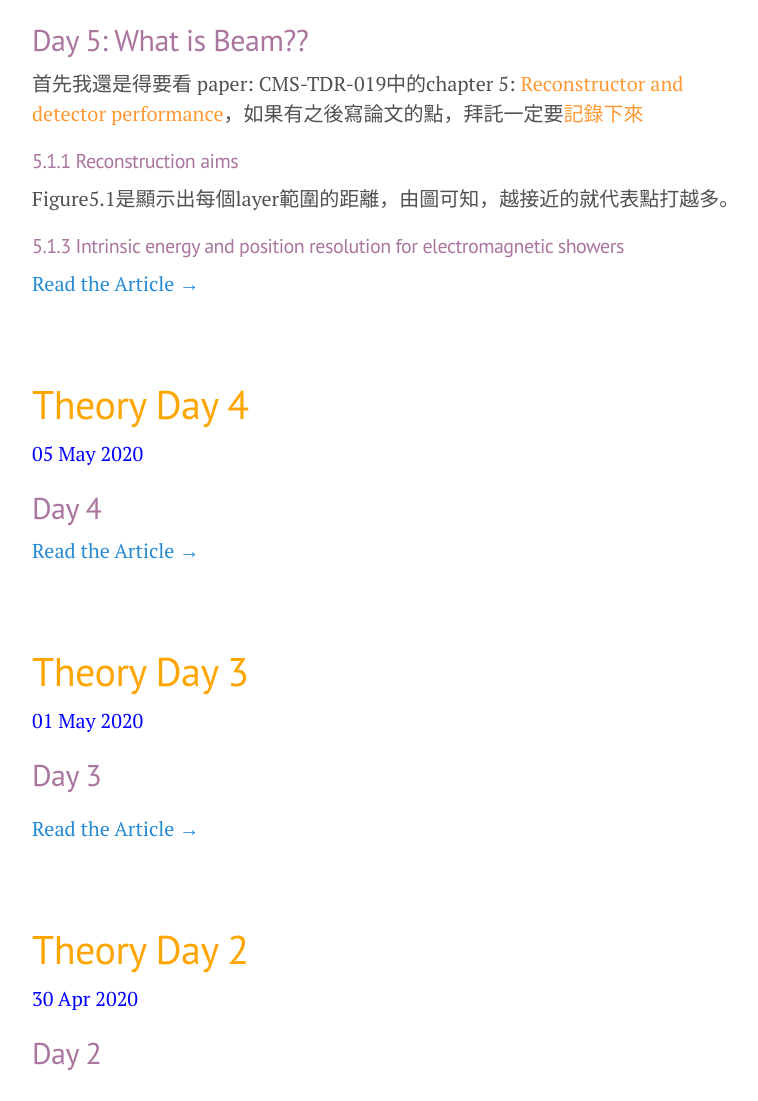
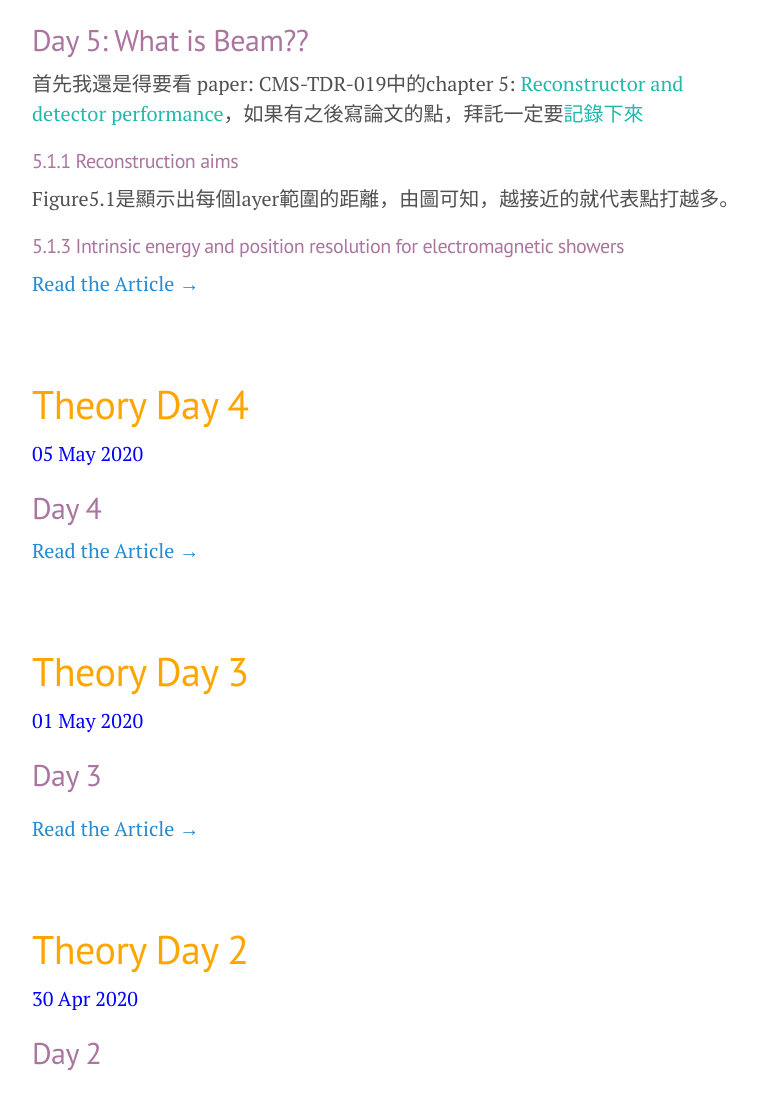
Before and after one commit to wenlianghuang/MattBlog, a Jekyll site: the page built from index.html, in a window 1280 px wide and 1400 px high. Shown: the part 299-1400 px from the top of the window, without its empty margins (248-1006 px from the left). Built offline with Jekyll 4.4.1, drawn with Linux system fonts in a browser that asks for light colours; the list of posts is cut into pages by our own code.

Commit message:
20200512 modifield file

```diff
--- a/public/css/lanyon.css
+++ b/public/css/lanyon.css
@@ -764,7 +764,7 @@ a.pagination-item:hover {
 .TheoryPhysics,
 .TheoryPhysics a:target
 {
-  color:#ff9933;
+  color: #22B9AA;
 }
 
 .TheoryLatex,
```
Also changed, not shown: _posts/2020-05-06-TheoryDay5.md (+1 -1 lines).
